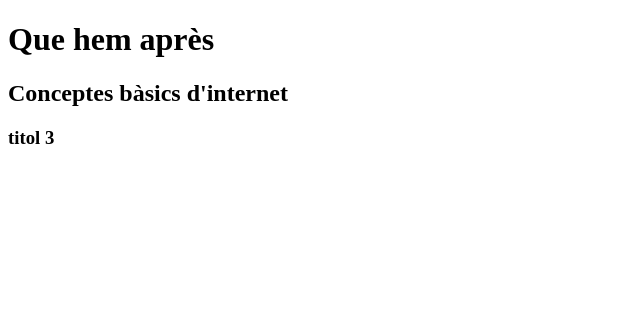
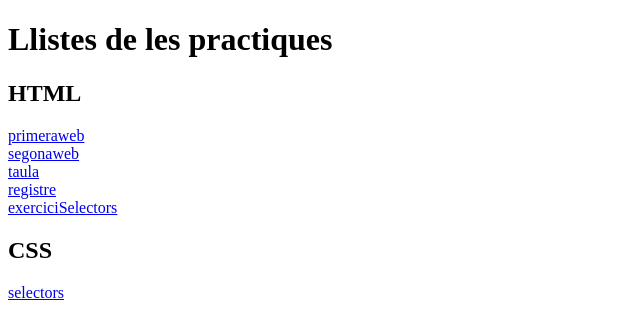
Before and after one commit to antonioramirezballester/Practiques, a plain HTML site: page index.html in a window 1280 px wide. Shown: the whole page, without its empty margins (0-640 px from the left). Drawn offline with Linux system fonts and the light colour scheme.

Commit message:
Organització github

```diff
--- a/index.html
+++ b/index.html
@@ -1,13 +1,23 @@
 <!DOCTYPE html>
-<html lang="en">
+<html lang="ca">
 <head>
     <meta charset="UTF-8">
     <meta name="viewport" content="width=1024, initial-scale=1.0">
     <title>Primer html</title>
 </head>
 <body>
-    <h1>Que hem après</h1>
-    <h2>Conceptes bàsics d'internet</h2>
-    <h3>titol 3</h3>
+    <h1>Llistes de les practiques</h1>
+    <h2>HTML</h2>
+        <a href="primeraweb.html">primeraweb</a>
+        <div>
+            <a href="segonaweb.html">segonaweb</a>
+        </div>
+        <a href="taula.html">taula</a>
+        <div>
+            <a href="registre.html">registre</a>
+        </div>
+        <a href="exerciciSelectors.html">exerciciSelectors</a>
+    <h2>CSS</h2>
+        <a href="CSS/selectors.css">selectors</a>
 </body>
 </html>
```
Also changed, not shown: exerciciSelectors.html (+1 -1 lines), primeraweb.html (renamed from practica2.html, +4 -2 lines), registre.html (+1 -0 lines), segonaweb.html (renamed from practica3.html, +3 -0 lines), taula.html (renamed from Taula_informàtica.html, +2 -0 lines), 1 other file.
